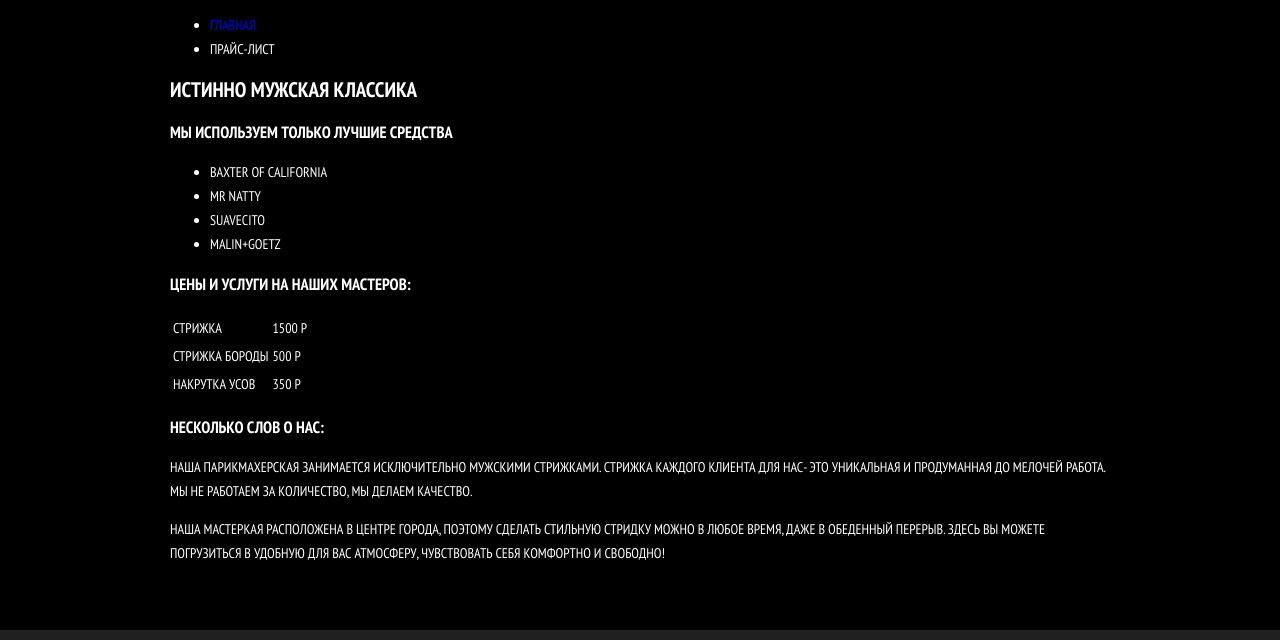
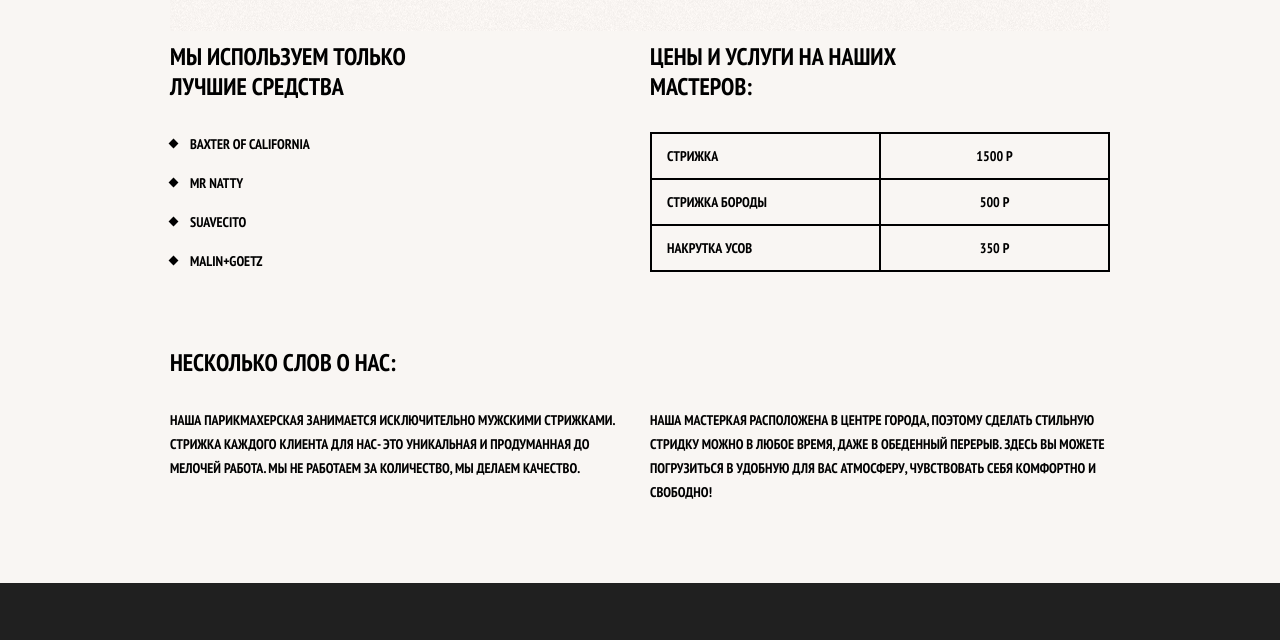
Before and after one commit to leraroden/initial-project, a plain HTML site: page barbershop/price.html in a window 1280 px wide. Shown: the part 388-1028 px from the top of the page. Drawn offline with Linux system fonts and the light colour scheme.

Commit message:
Разработана страничка прайс-листа
Изменено меню для других страниц

```diff
--- a/barbershop/css/main.css
+++ b/barbershop/css/main.css
@@ -5,6 +5,7 @@ body{
     /*Оформление текста*/
     font-family:'PT Sans Narrow',Arial, sans-serif;
     font-size: 14px;
+    font-weight: 700;
     line-height: 24px;
     color:#ffffff;
     text-transform: uppercase;
@@ -368,7 +369,8 @@ footer{
 }
 
 .login-form input:focus{
-    border-color: #663d15;
+    outline: none;
+    border: 2px solid green;
 }
 
 .login-checkbox:hover,
@@ -392,7 +394,7 @@ footer{
 html,
 body{
     min-width: 1122px;
-    min-height: 1750px;
+
 }
 
 .main-header{
@@ -613,7 +615,8 @@ body{
 }
 
 .login-form input:focus{
-    border-color:#663d15;
+    outline: none;
+    border: 2 px solid green;
 }
 
 .login-icon-user{
@@ -705,3 +708,213 @@ body{
 .modal-map p{
     margin: 0;
 }
+
+/* Страничка Price-list*/
+
+.inner-page{
+    background-color: #f9f6f3;
+    background-image: url(/barbershop/img/Layer\ 10\ copy.jpg);
+}
+
+/*Меню*/
+.inner-page .main-navigation-wrapper{
+    margin-bottom: 0;
+}
+
+.inner-page .main-header{
+    margin-bottom: 0;
+    background-color: #000;
+}
+
+.site-navigation{
+    width: 800px;
+    height: 24px;
+}
+
+.site-navigation .main-header-logo{
+    order: 1;
+    width: 111px;
+    height: 24px;
+}
+
+.inner-page-container{
+    color: #000;
+
+    padding-top: 56px;
+}
+
+.inner-page-container .page-title{
+    margin: 0;
+    padding: 0;
+}
+
+.breadcrumbs{
+    margin: 0;
+    padding: 0;
+
+    padding-top: 30px;
+    padding-bottom: 58px;
+
+    display: flex;
+    flex-wrap: wrap;
+    justify-content: space-between;
+    list-style: none;
+    width: 154px;
+    box-sizing: border-box;
+
+    position: relative;
+}
+.breadcrumbs a{
+    color: #000;
+}
+
+.breadcrumbs a:hover{
+    text-decoration: underline;
+}
+
+.breadcrumbs a:after{
+    content: '';
+    position: absolute;
+
+    left: 41%;
+    bottom: 61%;
+
+    width: 7px;
+    height: 7px;
+
+    background-color: #000;
+    transform: rotate(45deg);
+}
+
+.breadcrumbs .breadcrumbs-current{
+    color: #aba9a7;
+}
+
+.inner-content h2{
+    padding: 0;
+    margin: 0;
+}
+
+.inner-content h3{
+    margin-top: 60px;
+    margin-bottom: 30px;
+
+    font-size: 24px;
+    line-height: 30px;
+}
+
+.inner-content p{
+    margin: 14px 0;
+}
+/* Склеиваем рамки таблицы в одну*/
+.inner-content table{
+    border-collapse: collapse;
+}
+
+.inner-content td{
+    padding: 10px 15px;
+
+    border: 2px solid #000000;
+}
+
+.inner-content .big-heading{
+    display: flex;
+    align-items: center;
+
+    margin-top: 55px;
+    margin-bottom: 65px;
+
+    font-size: 48px;
+    line-height: 48px;
+    text-align: center;
+}
+
+.big-heading::before,
+.big-heading::after{
+    content: '';
+
+    flex-grow: 1;  /* Не уменьшаться*/
+    flex-shrink: 0;/*Но расти*/
+
+    width: 50px;
+    height: 2px;
+    background-color: #000;
+}
+
+.big-heading::before{
+    margin-right: 25px;
+}
+
+.big-heading::after{
+    margin-left: 25px;
+}
+
+.custom-list-1{
+    margin: 14px 0;
+    padding: 0;
+
+    list-style: none;
+}
+
+.custom-list-1 li{
+    position: relative;
+
+    margin-bottom: 15px;
+    padding-left: 20px;
+}
+
+.custom-list-1 li::before{
+    content: '';
+    position: absolute;
+
+    top: 8px;
+    left: 0;
+
+    width: 7px;
+    height: 7px;
+
+    background-color: #000;
+    transform: rotate(45deg);
+}
+
+.custom-table-1{
+    width: 100%;
+}
+
+.custom-table-1 td{
+    width: 50%;
+}
+
+.custom-table-1 td:last-child{
+    text-align: center;
+}
+
+.inner-columns{
+    display: flex;
+    justify-content: space-between;
+    flex-wrap: wrap;
+
+    margin: 60px 0;
+}
+
+.inner-column-left,
+.inner-column-right{
+    width: 460px;
+}
+
+.inner-column-left *:first-child,
+.inner-column-right *:first-child{
+    margin-top: 0;
+}
+
+.inner-column-left *:last-child,
+.inner-column-right *:last-child{
+    margin-top: 0;
+}
+
+.inner-columns >h3:first-child{
+    margin-top: 0;
+    width: 460px;
+
+    margin-right: calc(100% - 460px);
+}
--- a/barbershop/price.html
+++ b/barbershop/price.html
@@ -9,12 +9,14 @@
 <body class="inner-page">
     <header class="main-header">
         <nav class="main-navigation" href="index.html">
-            <a class="main-header-logo" href="index.html">
-                <img src="/img/logo.svg" width="111" height="24" alt="Логотип">
-            </a>
                 <div class="main-navigation-wrapper">
                     <div class="container">
                         <ul class="site-navigation">
+                            <li>
+                                <a class="main-header-logo" href="index.html">
+                                <img src="/barbershop/img/logo.svg" width="150" height="24" alt="Логотип">
+                                </a>
+                            </li>
                             <li><a href="info.html">Информация</a></li>
                             <li><a href="news.html">Новости</a></li>
                             <li class="active"><a href="price.html">Прайс-лист</a></li>
@@ -32,28 +34,27 @@
     </header>
 
 <main class="container">
-
     <div class="inner-page-container">
         <h1 class="page-title">Прайс-лист</h1>
         <ul class="breadcrumbs">
             <li><a href="index.html">Главная</a></li>
-            <li class="breadcrums-current">Прайс-лист</li>
+            <li class="breadcrumbs-current">Прайс-лист</li>
         </ul>
-    </div>
-
         <section class="inner-content">
-        <h2>Истинно мужская классика</h2>
-
-        <h3>Мы используем только лучшие средства</h3>
-        <ul>
+            <h2 class="big-heading">Истинно мужская классика</h2>
+            <div class="inner-columns">
+                <div class="inner-column-left">
+                    <h3>Мы используем только<br> лучшие средства</h3>
+            <ul class="custom-list-1">
                 <li>Baxter of California</li>
                 <li>Mr Natty</li>
                 <li>Suavecito</li>
                 <li>Malin+Goetz</li>
             </ul>
-
-        <h3>Цены и услуги на наших мастеров:</h3>
-        <table>
+                </div>
+                <div class="inner-column-right">
+                    <h3>Цены и услуги на наших<br> мастеров:</h3>
+            <table class="custom-table-1">
                 <tr>
                     <td>Стрижка</td>
                     <td>1500 Р</td>
@@ -67,20 +68,28 @@
                     <td>350 Р</td>
                 </tr>
             </table>
-
+                </div>
+            </div>
+            <div class="inner-columns">
                 <h3>Несколько слов о нас:</h3>
+                <div class="inner-column-left">
             <p>
                 Наша парикмахерская занимается исключительно мужскими стрижками.
                 Стрижка каждого клиента для нас- это уникальная и продуманная до мелочей работа.
                 Мы не работаем за количество, мы делаем качество.
             </p>
+                </div>
+                <div class="inner-column-right">
                     <p>
                         Наша мастеркая расположена в центре города, поэтому сделать стильную стридку можно в любое время,
                         даже в обеденный перерыв. Здесь вы можете погрузиться в удобную для вас атмосферу, чувствовать себя комфортно и свободно!
                     </p>
+                </div>
+            </div>
+        </section>
+    </div>
 
 
-    </section>
 </main>
 
     <footer class="main-footer">
```
Also changed, not shown: barbershop/catalog.html (+5 -3 lines), barbershop/contacts.html (+5 -3 lines), barbershop/info.html (+5 -3 lines), barbershop/news.html (+5 -3 lines). Lines whose indentation alone changed are shown as unchanged.
